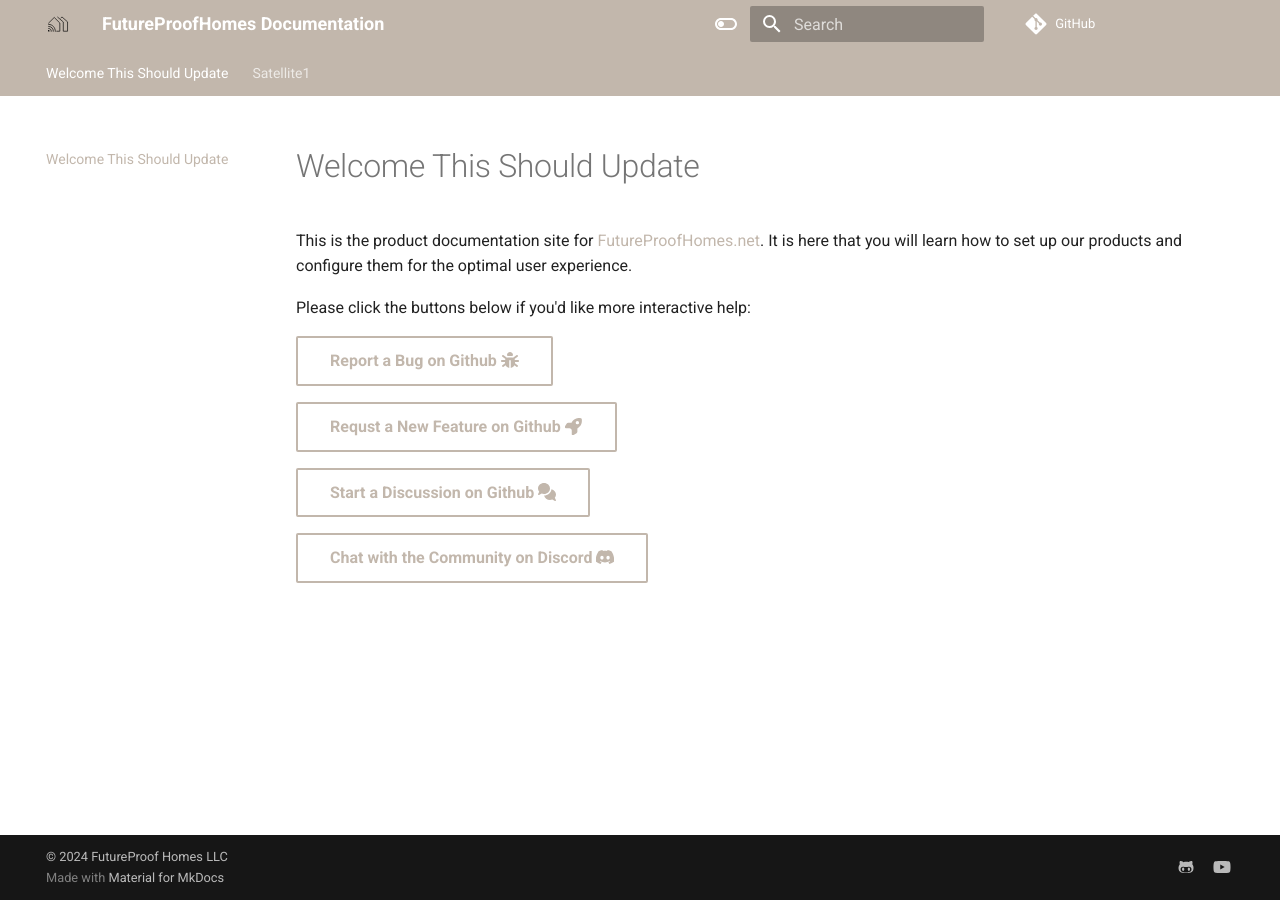
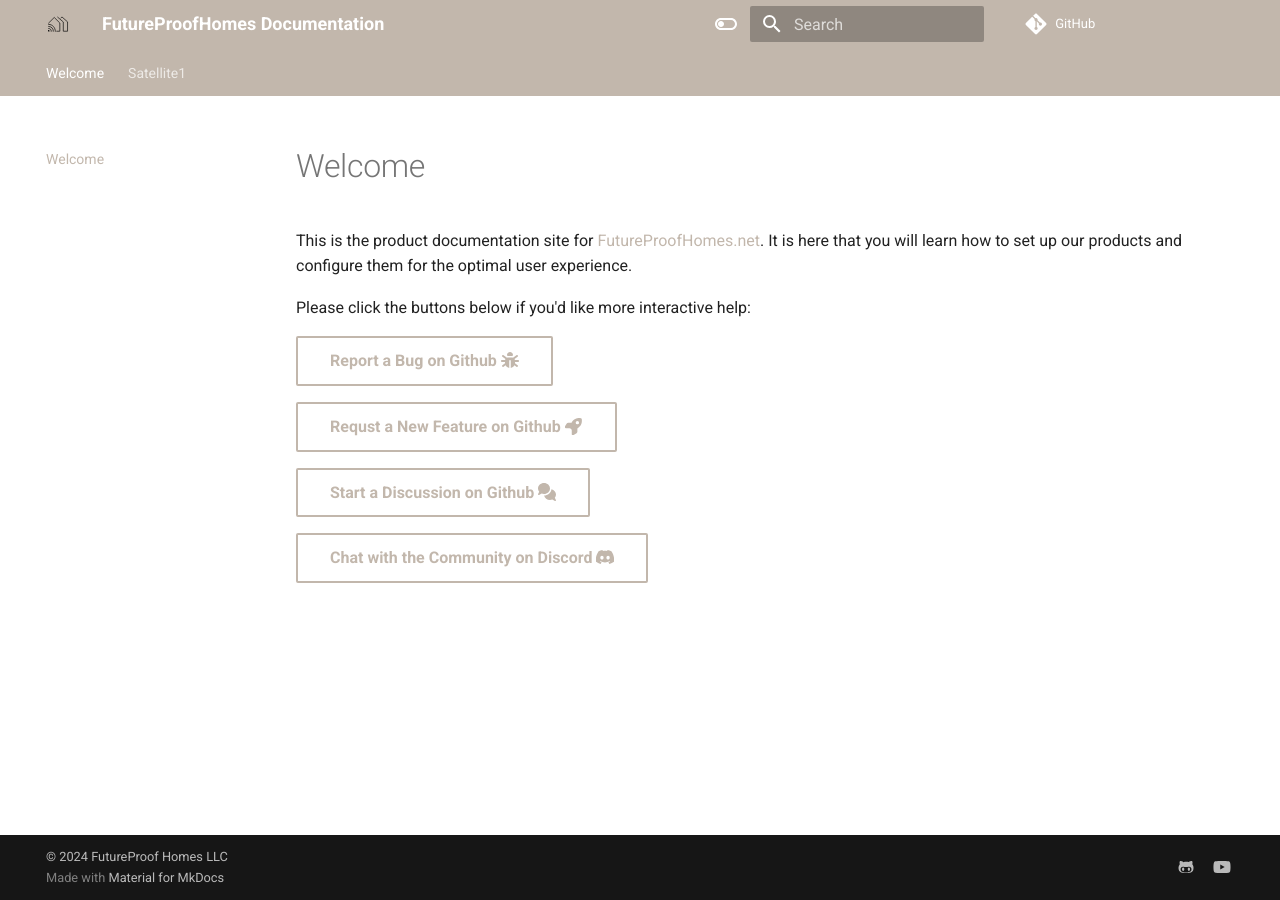
Before and after one commit to FutureProofHomes/Documentation, an MkDocs documentation site: the page built from docs/index.md, in a window 1280 px wide. Built offline with MkDocs 1.6.1 and Material for MkDocs 9.7.7, drawn with Linux system fonts in a browser that asks for light colours; comment, search, counter and statistics services are not loaded.

```diff
--- a/docs/index.md
+++ b/docs/index.md
@@ -1,4 +1,4 @@
-# Welcome This Should Update
+# Welcome
 
 This is the product documentation site for [FutureProofHomes.net](https://futureproofhomes.net).  It is here that you will learn how to set up our products and configure them for the optimal user experience.
 
```
